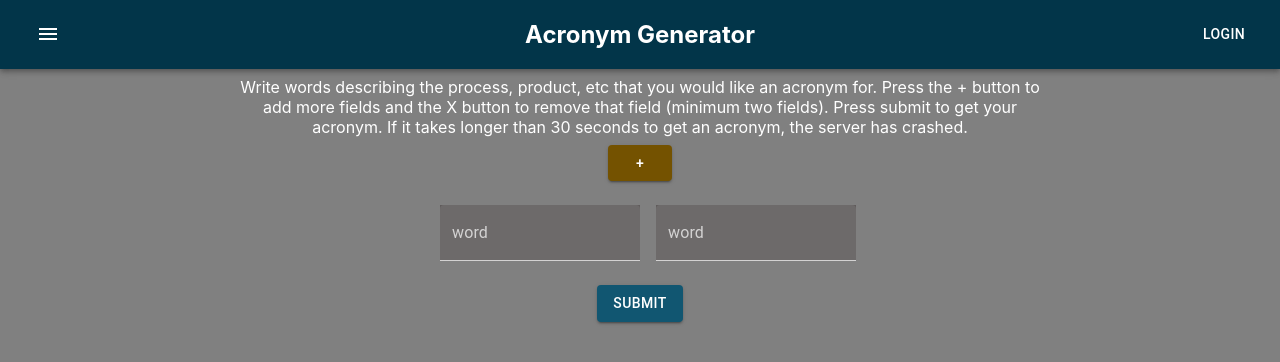
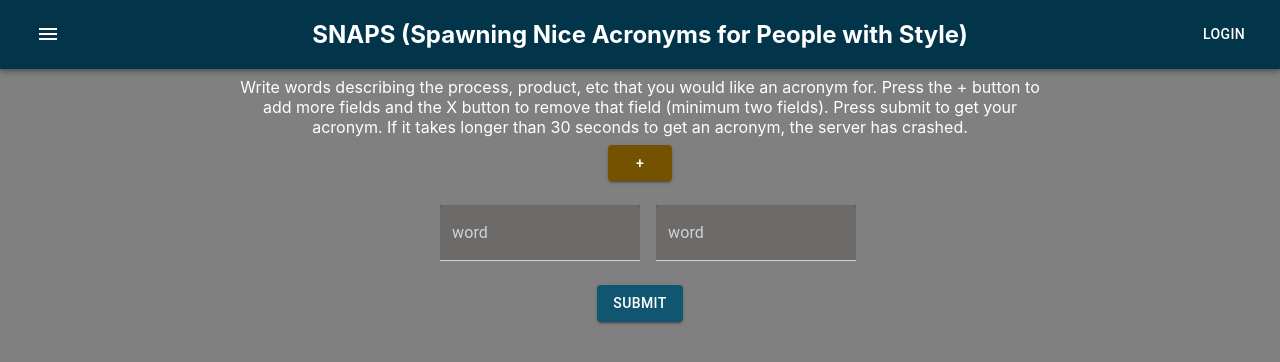
Before and after one commit to berg2043/Acronym-Generator, a React (Create React App) app: page / in a window 1280 px wide. Shown: the top 362 px of the page. Built offline with nearby package versions, Linux system fonts and the light colour scheme; no server answers.

Commit message:
updated title

```diff
--- a/src/components/Nav/Nav.js
+++ b/src/components/Nav/Nav.js
@@ -102,7 +102,7 @@ const Nav = () =>{
             }
           </Menu>
           <h1 className={classes.title}>
-            Acronym Generator
+            SNAPS (Spawning Nice Acronyms for People with Style)
           </h1>
           {
             user.id?
```
